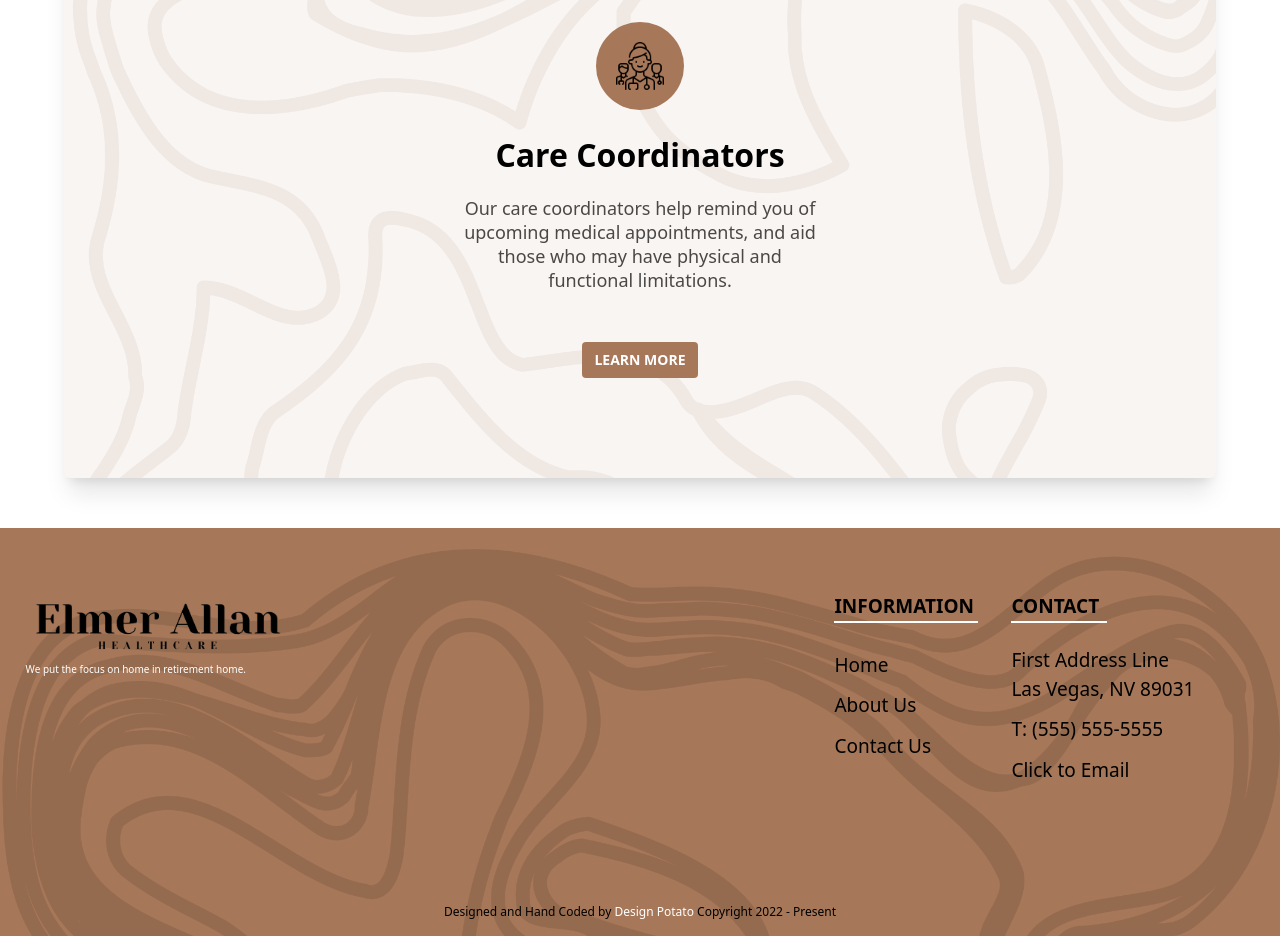
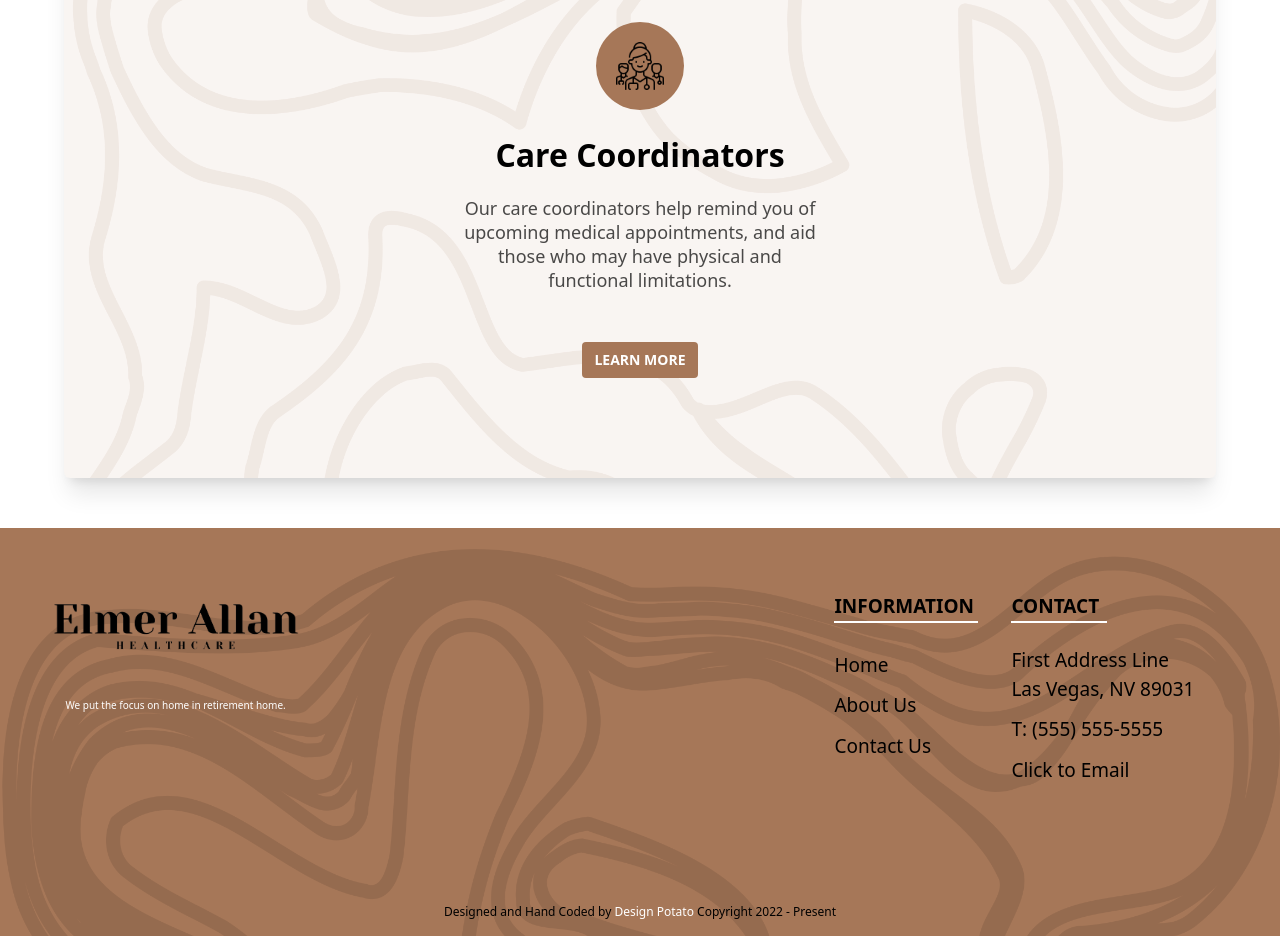
Before and after one commit to AnthonyEspinozaCS/ElmerAllanPrototype, a website: page index.html in a window 1280 px wide. Shown: the part 1376-2312 px from the top of the page. Drawn offline with Linux system fonts and the light colour scheme.

Commit message:
Fix spacing around logo in footer.

```diff
--- a/index.html
+++ b/index.html
@@ -142,10 +142,10 @@
     <footer class="background-image-with-color background-color-foot block pt-16 pb-4">
       <!-- <img class="w-full h-full text-center object-cover z-[1000]" src="/src/images/squiggles.png"> -->
       <div class="container block relative w-[92%] md:w-[96%] md:flex box-border justify-between m-auto max-w-7xl text-[19px]">
-        <div class="left-section text-white text-left sm:text-center m-auto md:m-0 sm:mb-16 md:w-[300px]">
+        <div class="left-section text-white text-center sm:text-center m-auto md:m-0 mb-16 md:w-[300px]">
           <a class="logo" href="/index.html">
             <img
-              class="block text-center md:text-left mb-9 m-auto md:m-0"
+              class="block text-center md:text-left mb-9 m-auto"
               loading="lazy"
               decoding="async"
               src="/src/logo_transparent.png"
@@ -154,7 +154,7 @@
               height="78"
             />
           </a>
-          <p class="text-base w-[360px] md:w-[235px] text-center md:text-left m-auto md:m-0 md:text-[10px]">We put the focus on home in retirement home.</p>
+          <p class="text-base w-full text-center m-auto md:text-[10px]">We put the focus on home in retirement home.</p>
         </div>
         <div class="right-section w-[480px] max-w-[98%] justify-between text-black m-auto md:m-0">
           <div class="lists flex flex-row font-[21px] m-auto w-[360px] max-w-[96%] justify-between flex-wrap">
```
